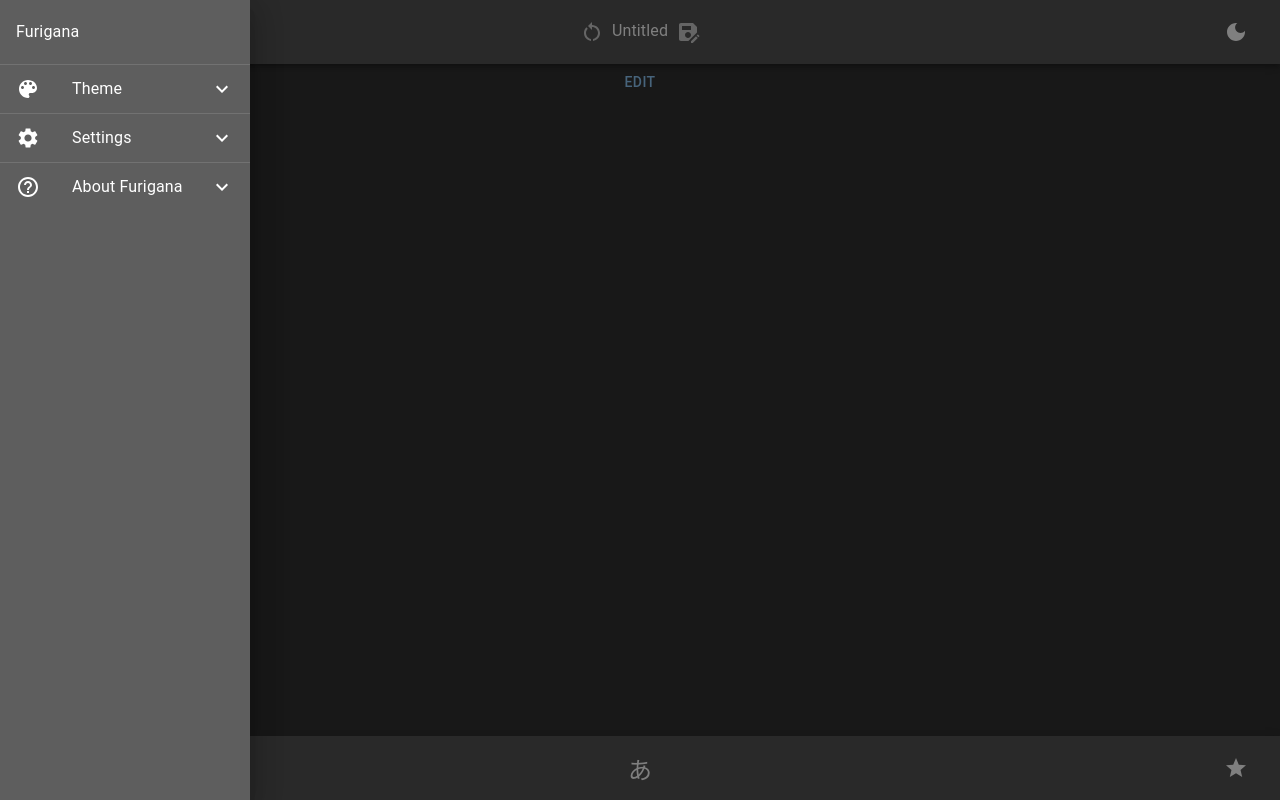
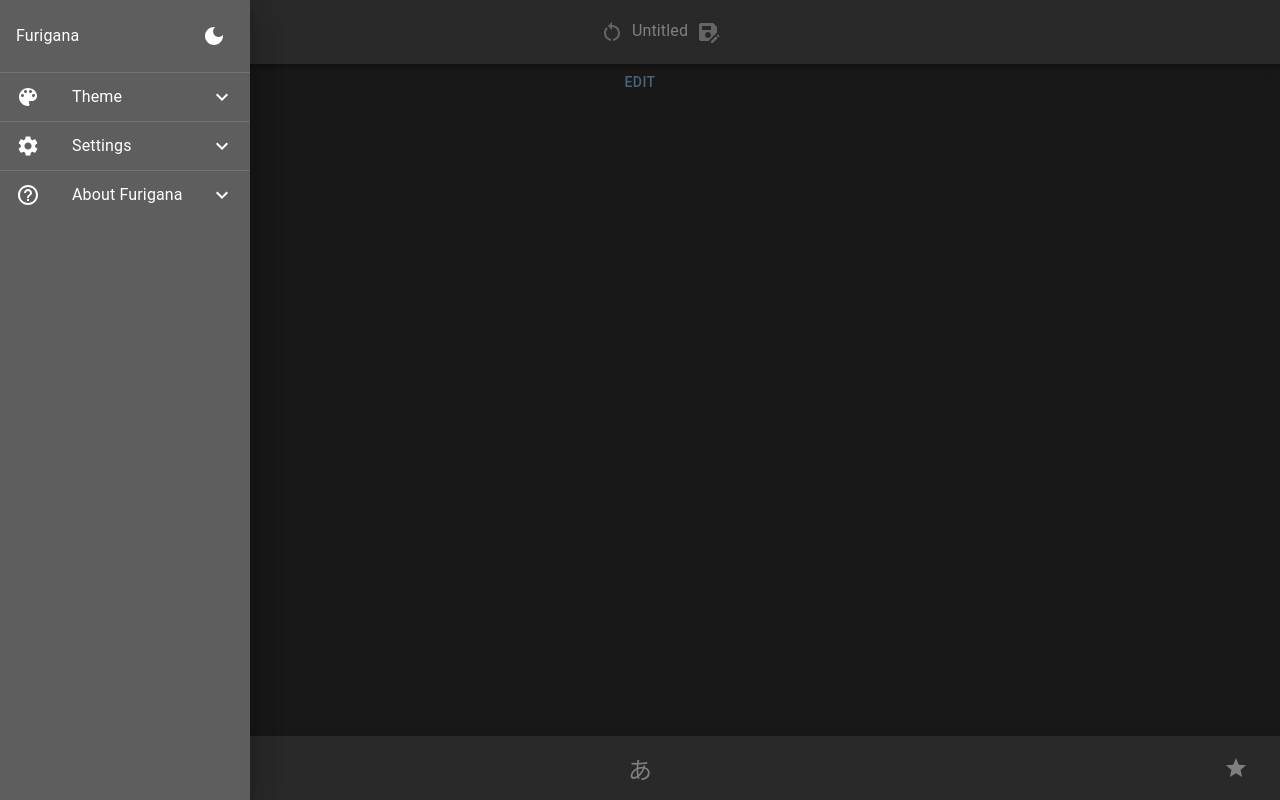
Before and after one commit to quantumsnowball/furigana, a Next.js app: page / in a window 1280 px wide. Both pictures are taken after a click on the button 44 px from the left and 32 px from the top of the page. Built offline with nearby package versions, Linux system fonts and the light colour scheme; what kuroshiro, kuroshiro-analyzer-kuromoji would draw is missing.

Commit message:
layout: dark mode toggle button moved into menu drawer

```diff
--- a/components/MenuBar/MenuDrawer/common.tsx
+++ b/components/MenuBar/MenuDrawer/common.tsx
@@ -1,19 +1,39 @@
 import {
+  IconButton,
   List, ListItem, ListItemButton, ListItemIcon, ListItemText,
+  useTheme
 } from '@mui/material'
 import ExpandLess from '@mui/icons-material/ExpandLess'
 import ExpandMore from '@mui/icons-material/ExpandMore'
+import LightModeIcon from '@mui/icons-material/LightMode'
+import DarkModeIcon from '@mui/icons-material/DarkMode'
+import { useDispatch } from 'react-redux'
+import { themeActions } from '../../../redux/slices/themeSlice'
 
 
 export const MenuTitle = (
   { title }:
     { title: string }
-) =>
-  <List>
-    <ListItem>
-      <ListItemText primary={title} />
-    </ListItem>
-  </List>
+) => {
+  const dispatch = useDispatch()
+  const theme = useTheme()
+  return (
+    <List>
+      <ListItem>
+        <ListItemText primary={title} />
+        <IconButton
+          color='inherit'
+          onClick={e => {
+            dispatch(themeActions.toggleMode())
+            e.stopPropagation()
+          }}>
+          {theme.palette.mode === 'light' ?
+            <LightModeIcon /> : <DarkModeIcon />}
+        </IconButton>
+      </ListItem>
+    </List>
+  )
+}
 
 export const MenuLabel = (
   { icon, label, level = 0, primaryTypographyProps }:
--- a/components/MenuBar/index.tsx
+++ b/components/MenuBar/index.tsx
@@ -1,15 +1,11 @@
 import {
   AppBar,
   IconButton,
-  Toolbar,
-  useTheme
+  Toolbar
 } from "@mui/material"
 import MenuIcon from '@mui/icons-material/Menu'
-import LightModeIcon from '@mui/icons-material/LightMode'
-import DarkModeIcon from '@mui/icons-material/DarkMode'
 import MenuDrawer from "./MenuDrawer"
 import { useDispatch, useSelector } from "react-redux"
-import { themeActions } from "../../redux/slices/themeSlice"
 import TitleSection from "./TitleSection"
 import { RootState } from "../../redux/store"
 import { sharedActions } from "../../redux/slices/sharedSlice"
@@ -17,7 +13,6 @@
 
 const MenuBar = () => {
   const dispatch = useDispatch()
-  const theme = useTheme()
   const [menuOpen, setMenuOpen] = [
     useSelector((s: RootState) => s.shared.menuOpen),
     (open: boolean) => dispatch(sharedActions.setMenuOpen(open))
@@ -34,12 +29,6 @@
             <MenuIcon />
           </IconButton>
           <TitleSection />
-          <IconButton
-            color='inherit'
-            onClick={() => dispatch(themeActions.toggleMode())}>
-            {theme.palette.mode === 'light' ?
-              <LightModeIcon /> : <DarkModeIcon />}
-          </IconButton>
         </Toolbar>
       </AppBar>
       <MenuDrawer />
```
